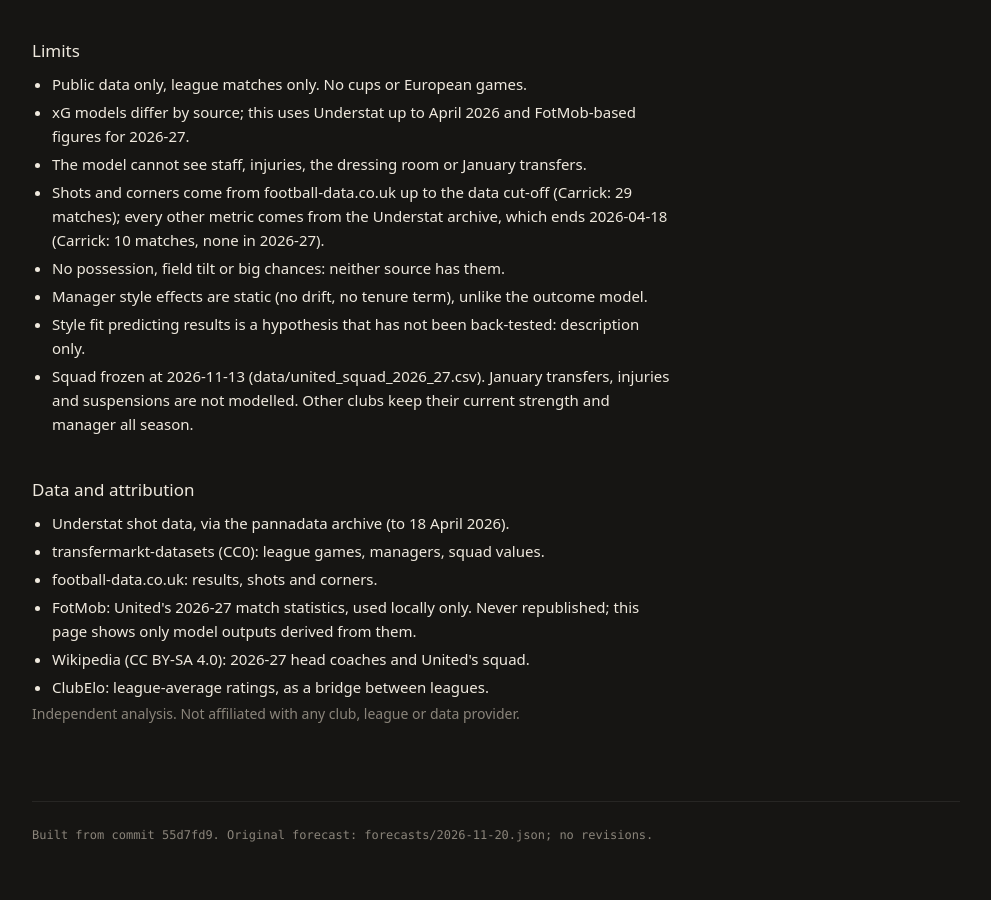
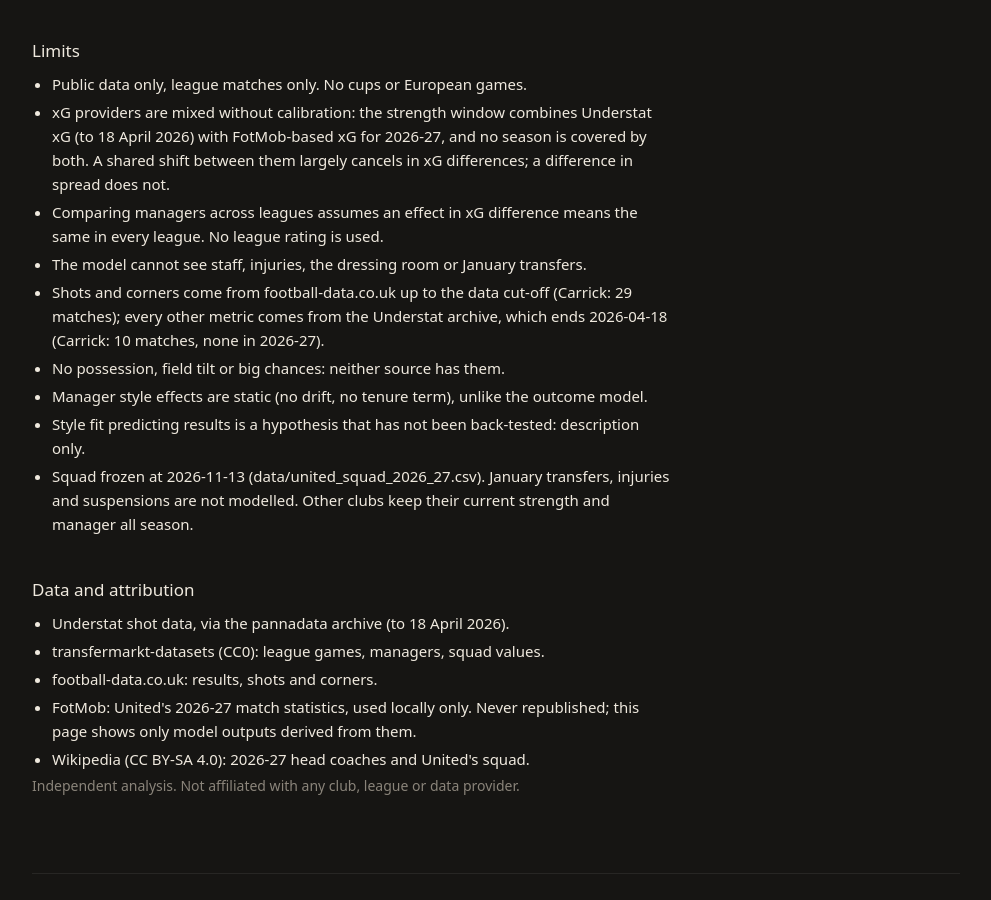
Before and after one commit to AmalAbdirahman/pochettino-man-united, a plain HTML site: page docs/index.html in a window 1280 px wide. Shown: the part 5570-6470 px from the top of the page, without its empty margins (144-1135 px from the left). Drawn offline with Linux system fonts and the light colour scheme.

Commit message:
Describe what the model actually does across leagues (item 2)
The league-season offset cancels in the within-league outcome and was never
estimated; ClubElo was never downloaded or used. methods.md sections 1a, 1b,
8 and 9 now say so: cross-league comparison of managers rests on the
assumption that an xG-difference effect means the same in every league,
plus managers who moved between leagues. Sensitivity lists what was run.
ClubElo removed from the page attribution and marked not used elsewhere.

Co-Authored-By: Claude Opus 5.5 <noreply@anthropic.com>

```diff
--- a/docs/index.html
+++ b/docs/index.html
@@ -200,7 +200,8 @@ footer { border-top: 1px solid var(--hair); margin-top: 56px; padding: 24px 0 48
       <h3>Limits</h3>
       <ul class="plain" id="limits">
         <li>Public data only, league matches only. No cups or European games.</li>
-        <li>xG models differ by source; this uses Understat up to April 2026 and FotMob-based figures for 2026-27.</li>
+        <li>xG providers are mixed without calibration: the strength window combines Understat xG (to 18 April 2026) with FotMob-based xG for 2026-27, and no season is covered by both. A shared shift between them largely cancels in xG differences; a difference in spread does not.</li>
+        <li>Comparing managers across leagues assumes an effect in xG difference means the same in every league. No league rating is used.</li>
         <li>The model cannot see staff, injuries, the dressing room or January transfers.</li>
       </ul>
 
@@ -211,7 +212,6 @@ footer { border-top: 1px solid var(--hair); margin-top: 56px; padding: 24px 0 48
         <li>football-data.co.uk: results, shots and corners.</li>
         <li>FotMob: United's 2026-27 match statistics, used locally only. Never republished; this page shows only model outputs derived from them.</li>
         <li>Wikipedia (CC BY-SA 4.0): 2026-27 head coaches and United's squad.</li>
-        <li>ClubElo: league-average ratings, as a bridge between leagues.</li>
       </ul>
       <p class="note">Independent analysis. Not affiliated with any club, league or data provider.</p>
     </section>
```
Also changed, not shown: 3 other files.
